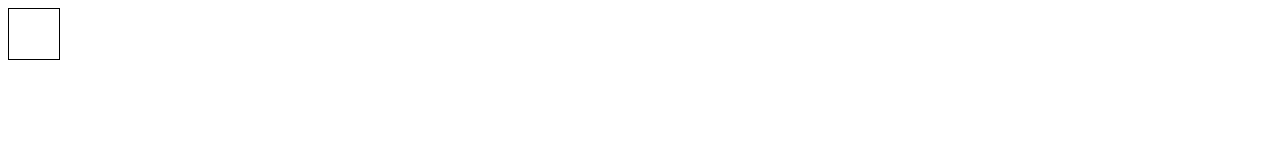
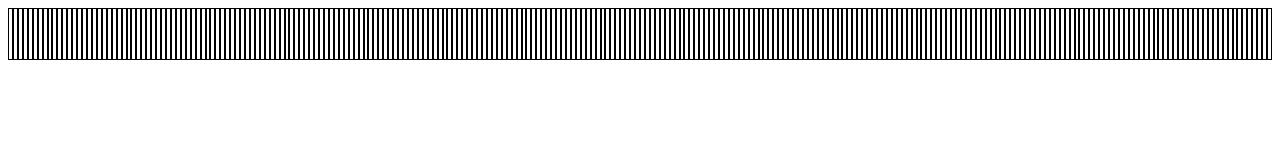
Before and after one commit to rjamescena3/Etch-a-Sketch, a plain HTML site: page index.html in a window 1280 px wide. Drawn offline with Linux system fonts and the light colour scheme.

Commit message:
Generate 256 squares with loop

```diff
--- a/script.js
+++ b/script.js
@@ -1,7 +1,11 @@
 console.log("Etch_a_Sketch Project");
 
 const container=document.querySelector("#container");
-const square=document.createElement("div");
 
-container.append(square);
-square.classList.add("square");
+
+for(let i=1; i<=256; i++){
+    const square=document.createElement("div");
+     square.classList.add("square");
+     container.append(square);
+
+}
--- a/styles.css
+++ b/styles.css
@@ -3,3 +3,7 @@
     height: 50px;
     border: 1px solid black;
 }
+
+#container{
+    display: flex;
+}
```
